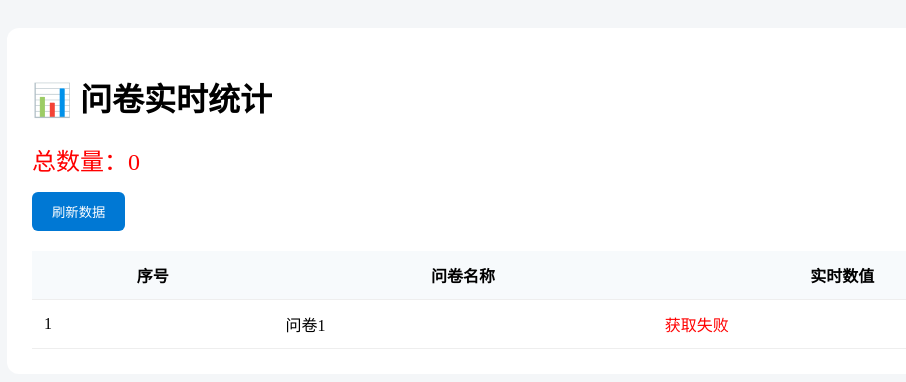
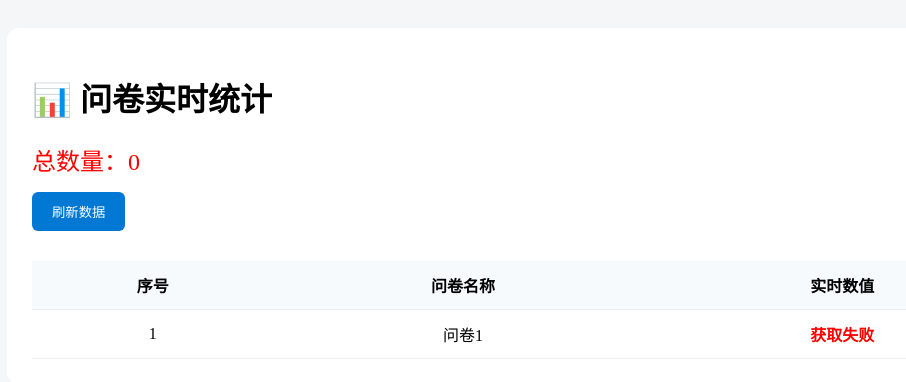
Before and after one commit to shian-666/15-, a plain HTML site: page index.html in a window 1280 px wide. Shown: the whole page, without its empty margins (108-1014 px from the left). Drawn offline with Linux system fonts and the light colour scheme; no server answers.

Commit message:
Update index.html

```diff
--- a/index.html
+++ b/index.html
@@ -8,9 +8,10 @@
         .box{max-width:1000px;background:white;padding:25px;border-radius:12px;margin:0 auto}
         .total{font-size:24px;color:red;margin:15px 0}
         table{width:100%;border-collapse:collapse;margin-top:20px}
-        th,td{padding:12px;border-bottom:1px solid #eee}
+        th,td{padding:12px;border-bottom:1px solid #eee;text-align:center;}
         th{background:#f7fafc}
-        button{padding:10px 20px;background:#0078d4;color:white;border:none;border-radius:6px;cursor:pointer}
+        button{padding:10px 20px;background:#0078d4;color:white;border:none;border-radius:6px;cursor:pointer;margin-bottom:10px}
+        .error{color:red;font-weight:bold;}
     </style>
 </head>
 <body>
@@ -25,29 +26,24 @@
     </div>
 
 <script>
-// 这里填你的问卷配置，和之前一样
+// 问卷配置
 const list = [
     {
         name: "问卷1",
         url: "https://www.wjx.cn/report/364755272.aspx",
         xpath: "//*[contains(text(),'已答卷数')]/following::span[1]"
     },
-    // 其他问卷继续加
+    // 可继续添加其他问卷
 ];
 
-// 后端代理地址，我帮你配置好了公共代理，直接用
+// 公共代理
 const proxyBase = "https://api.allorigins.win/raw?url=";
 
-async function start() {
-    const total = document.getElementById("total");
-    const table = document.getElementById("list");
-    table.innerHTML = "";
-    let sum = 0;
+// 自动刷新间隔（毫秒）
+const REFRESH_INTERVAL = 60000; // 60 秒
 
-    for (let i = 0; i < list.length; i++) {
-        let item = list[i];
+async function fetchItem(item, index) {
     try {
-            // 用公共代理解决跨域
         const proxyUrl = proxyBase + encodeURIComponent(item.url);
         let res = await fetch(proxyUrl);
         let text = await res.text();
@@ -56,17 +52,40 @@ async function start() {
         let doc = parser.parseFromString(text, 'text/html');
         let val = doc.evaluate(item.xpath, doc, null, XPathResult.STRING_TYPE, null).stringValue || "0";
         let num = parseInt(val.replace(/[^0-9]/g, '')) || 0;
-            sum += num;
 
-            table.innerHTML += `<tr><td>${i+1}</td><td>${item.name}</td><td><strong>${num}</strong></td></tr>`;
+        return {index, name: item.name, num};
     } catch (e) {
-            table.innerHTML += `<tr><td>${i+1}</td><td>${item.name}</td><td style="color:red">获取失败</td></tr>`;
+        return {index, name: item.name, num: null};
     }
 }
-    total.innerText = sum;
+
+async function start() {
+    const totalEl = document.getElementById("total");
+    const tableEl = document.getElementById("list");
+    tableEl.innerHTML = "";
+
+    const promises = list.map((item, i) => fetchItem(item, i));
+    const results = await Promise.all(promises);
+
+    let sum = 0;
+    results.forEach(res => {
+        if(res.num !== null){
+            sum += res.num;
+            tableEl.innerHTML += `<tr><td>${res.index+1}</td><td>${res.name}</td><td><strong>${res.num}</strong></td></tr>`;
+        } else {
+            tableEl.innerHTML += `<tr><td>${res.index+1}</td><td>${res.name}</td><td class="error">获取失败</td></tr>`;
+        }
+    });
+
+    totalEl.innerText = sum;
 }
 
-window.onload = start();
+// 页面加载时启动
+window.onload = () => {
+    start();
+    // 设置定时刷新
+    setInterval(start, REFRESH_INTERVAL);
+};
 </script>
 </body>
 </html>
```
Lines whose indentation alone changed are shown as unchanged.
